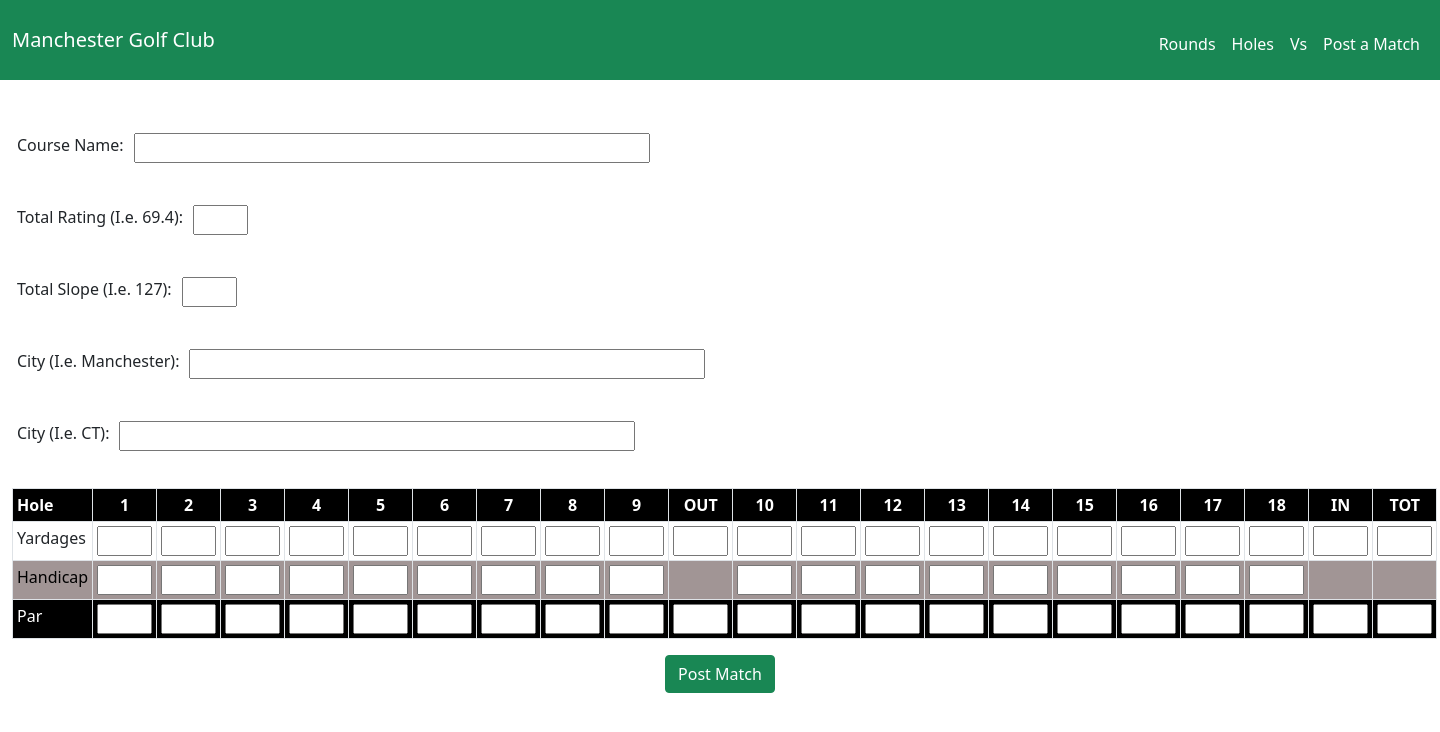
After one commit to jackfarrell2/golf_app, a Flask app: page /add_course in a window 1440 px wide. The commit adds this page. Shown: the top 732 px of the page. Run offline with Flask 2, Linux system fonts and the light colour scheme.

Commit message:
Completed add a course functionality

```diff
--- a/app.py
+++ b/app.py
@@ -1,6 +1,6 @@
 from __future__ import print_function
 import sys
-from flask import Flask, render_template, request
+from flask import Flask, render_template, request, redirect, url_for
 from datetime import datetime
 import sqlite3
 import os
@@ -24,8 +24,10 @@ def homepage():
         if len(golfers_rounds) >= 1:
             stats = get_stats(golfers_rounds, golfer_name)
             all_golfer_stats.append(stats)
+    def sorter(e): return e[1]
+    all_golfer_stats.sort(key=sorter)
+
     return render_template("homepage.html", all_golfer_stats=all_golfer_stats)
-
 
 @app.route("/vs", methods=["GET", "POST"])
 def vs():
@@ -53,6 +55,8 @@ def vs():
 
             # Gets scorecards for each match
             scorecards = get_vs_scorecards(golfer_one_rounds, golfer_two_rounds, golfer_one_name, golfer_two_name)
+        def sorter(e): return e[1]
+        all_golfer_stats.sort(key=sorter)
         return render_template("vs.html", record=record, all_golfer_stats=all_golfer_stats, scorecards=scorecards)
 
 
@@ -72,6 +76,42 @@ def post():
         single_round = get_one_round(course_name)
         scorecard = get_post_scorecard(single_round)
         return render_template("post.html", date=date, scorecard=scorecard, golfer_amount=golfer_amount, golfers=golfers)
+
+@app.route("/add_course", methods=["GET", "POST"])
+def add_course():
+    if request.method == "GET":
+        return render_template("add_course.html")
+    else:
+        # course_name = request.form.get("course_name")
+        # rating = request.form.get("rating")
+        # slope = request.form.get("slope")
+        # city = request.form.get("city")
+        # state = request.form.get("state")
+        # yardages = [0] * 21
+        # handicaps = [0] * 18
+        # pars = [0] * 21
+        # for i in range(len(yardages)):
+        #     yardages_temp = "yardages_" + str(i)
+        #     yardages[i] = request.form.get(yardages_temp)
+        # for i in range(len(handicaps)):
+        #     handicaps_temp = "handicaps_" + str(i)
+        #     handicaps[i] = request.form.get(handicaps_temp)
+        # for i in range(len(pars)):
+        #     pars_temp = "pars_" + str(i)
+        #     pars[i] = request.form.get(pars_temp)
+        course_name = 'Twin Hills Country Club'
+        rating = '70.1'
+        slope = '121'
+        city = 'Coventry'
+        state = 'CT'
+        yardages = ['390', '311', '585', '158', '529', '360', '456',
+                    '185', '367', '3341', '175', '372', '321', '226', '387', '540', '165', '410', '300', '2896', '6237']
+        handicaps = ['9', '17', '3', '15', '5', '7', '1',
+                     '13', '11', '14', '12', '8', '4', '2', '10', '16', '6', '18']
+        pars = ['4', '4', '5', '3', '5', '4', '4',
+                '3', '4', '36', '3', '4', '4', '3', '4', '5', '3', '4', '4', '34', '70']
+
+        return redirect(url_for('homepage'))
 
 @app.route("/posted", methods=["POST"])
 def posted():
@@ -110,7 +150,7 @@ def posted():
     for i in range(len(golfers)):
         commit_round(golfer_scores[i])
 
-    return render_template("homepage.html")
+    return redirect(url_for('homepage'))
 
 def commit_round(golfer_round):
     statement = "INSERT INTO rounds (golfer_id, course_id, date, one, two, three, four, five, six, seven, eight, nine, ten, eleven, twelve, thirteen, fourteen, fifteen, sixteen, seventeen, eighteen, match_id) VALUES (?, ?, ?, ?, ?, ?, ?, ?, ?, ?, ?, ?, ?, ?, ?, ?, ?, ?, ?, ?, ?, ?)"
@@ -208,13 +248,12 @@ def holes():
         current_holes_sum = [0] * 18
         avg_scores = [0] * 18
         course_copy = tuple(course_rounds[0][:4])
-        for round in course_rounds:
-            round = round[4:22]
-            for i in range(len(round)):
-                current_holes_sum[i] += round[i]
+        for match in course_rounds:
+            match = match[4:22]
+            for i in range(len(match)):
+                current_holes_sum[i] += match[i]
         for i in range(len(avg_scores)):
-            avg_scores[i] = current_holes_sum[i] / len(course_rounds)
-        avg_scores.append(1)
+            avg_scores[i] = round(current_holes_sum[i] / len(course_rounds), 1)
         finalized_round = [course_copy + tuple(avg_scores)]
         scorecards = get_scorecards(finalized_round, golfer_name)
         return render_template("holes.html", scorecards=scorecards)
--- a/static/styles.css
+++ b/static/styles.css
@@ -83,3 +83,16 @@ td.double-bogey {
 .record {
     padding-bottom: 15px;
 }
+
+.standings tr:nth-of-type(even) {
+    background-color: #f2f2f2;
+}
+
+input[type='number'] {
+    width: 55px;
+}
+
+.form {
+    float: left;
+    margin: 5px;
+}
--- /dev/null
+++ b/templates/add_course.html
@@ -0,0 +1,74 @@
+{% extends "layout.html" %}
+
+{% block title %}
+Post
+{% endblock %}
+
+{% block main %}
+<form action="/add_course" method="post">
+<div style="float:left;">
+<label class="form" for="course_name">Course Name:  </label>
+<input class="form" name="course_name" type="text" id="course_name" style="margin-bottom:15px; text-align: center;" size="50"><br><br><br>
+<label class="form" for="rating">Total Rating (I.e. 69.4):  </label>
+<input class="form" name="rating" type="number" step="0.01" id="rating" style="margin-bottom:15px; text-align: center;"><br><br><br>
+<label class="form" for="slope">Total Slope (I.e. 127):  </label>
+<input class="form" name="slope" type="number" id="slope" style="margin-bottom:15px; text-align: center;"><br><br><br>
+<label class="form" for="city">City (I.e. Manchester):  </label>
+<input class="form" name="city" type="text" id="city" style="margin-bottom:15px; text-align: center;" size="50"><br><br><br>
+<label class="form" for="state">City (I.e. CT):  </label>
+<input class="form" name="state" type="text" id="state" style="margin-bottom:15px; text-align: center;" size="50"><br><br><br>
+</div>
+    <div class="mb-3" id="scorecard">
+        <table cellpadding="300" name="golf_table" class="table table-sm table-bordered">
+            <!-- Holes -->
+            <tr class="holes-row">
+                <th class="scorecard-header">Hole</th>
+                {% for i in range(9) %}
+                <th>{{ i + 1 }}</th>
+                {% endfor %}
+                <th>OUT</th>
+                {% for i in range(9) %}
+                <th>{{ i + 10 }}</th>
+                {% endfor %}
+                <th>IN</th>
+                <th>TOT</th>
+            </tr>
+            <!-- Yardages -->
+            <tr>
+                <td class="scorecard-header">Yardages</td>
+                {% for i in range(21) %}
+                <td>
+                    <input name="yardages_{{ i }}" type="number" min="1" max="10000">
+                </td>
+                {% endfor %}
+            </tr>
+            <!-- Handicaps -->
+            <tr class="handicap-row">
+                <td class="scorecard-header">Handicap</td>
+                {% for i in range(9) %}
+                <td>
+                    <input name="handicaps_{{ i }}" type="number", min="1" max="18">
+                </td>
+                {% endfor %}
+                <td></td>
+                {% for i in range(9) %}
+                <td>
+                    <input name="handicaps_{{ i + 9 }}" type="number" , min="1" max="18">
+                </td>
+                {% endfor %}
+                <td></td><td></td>
+            </tr>
+            <!-- Pars -->
+            <tr class="holes-row">
+                <td class="scorecard-header">Par</td>
+                {% for i in range(21) %}
+                <td>
+                    <input name="pars_{{ i }}" type="number" min="1", max="100">
+                </td>
+                {% endfor %}
+            </tr>
+        </table>
+    </div>
+    <button class="btn btn-success btn-med" type="submit">Post Match</button>
+</form>
+{% endblock %}
--- a/templates/post_request.html
+++ b/templates/post_request.html
@@ -24,4 +24,7 @@ Post a Match
     </div>
     <button class="btn btn-success btn-med" type="submit">Post Match</button>
 </form>
+<a href="/add_course">
+    <button class="btn btn-success btn-sm" style="background-color:rgb(38, 49, 66);margin:15px;">Add Course</button>
+</a>
 {% endblock %}
--- a/templates/vs.html
+++ b/templates/vs.html
@@ -9,7 +9,7 @@ Vs
     <h5>{{ record }}</h5>
 </div>
 <div id="content" class="container-sm">
-    <table id="myTable" class="table table-bordered table-hover">
+    <table id="myTable" class="table table-bordered table-hover standings">
         <thead class="success">
             <tr style="color:black;background-color:#198754;font-weight:500">
                 <td>Golfer</td>
```
Also changed, not shown: golf.py (+11 -10 lines), templates/holes.html (+8 -8 lines), templates/homepage.html (+1 -58 lines), templates/post.html (+4 -4 lines), templates/posted.html (deleted, +0 -9 lines), templates/stats.html (deleted, +0 -17 lines), templates/stats_request.html (deleted, +0 -20 lines), golf.db, 1 other file.
